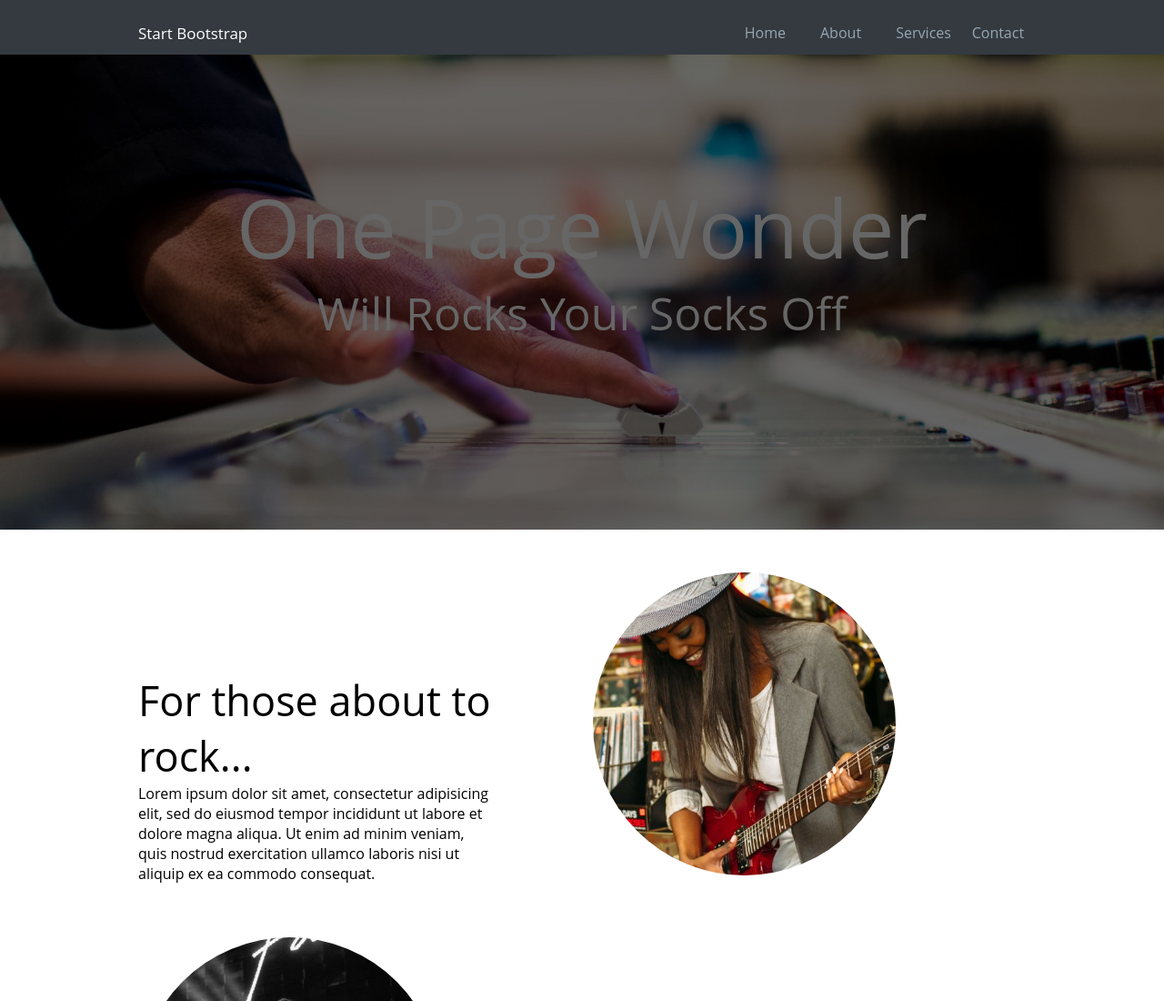
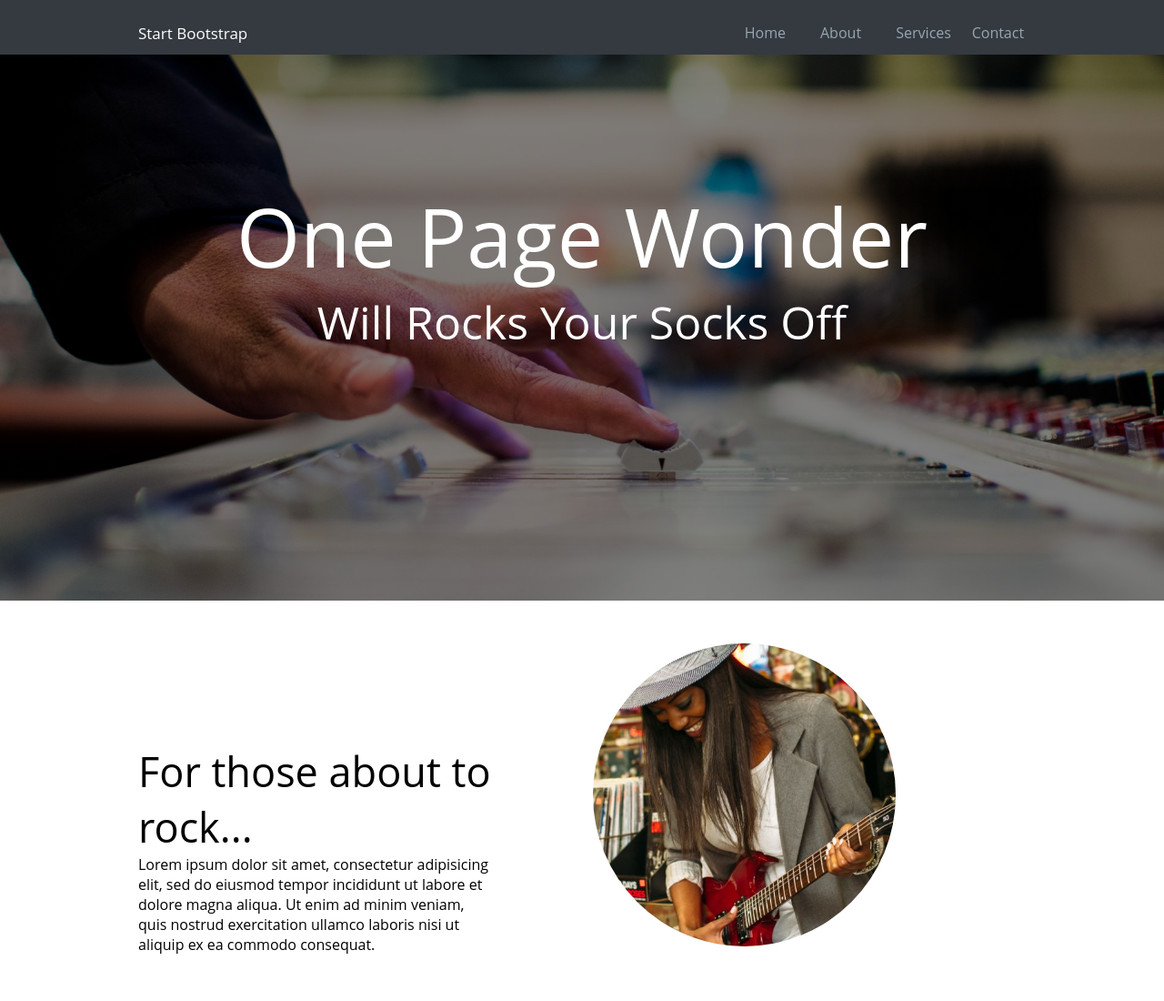
Before and after one commit to AGuerrav/Rock-Site, a plain HTML site: page index.html in a window 1280 px wide. Shown: the top 1100 px of the page at 91% size. Drawn offline with Linux system fonts and the light colour scheme.

Commit message:
header degrade

```diff
--- a/assets/css/main.css
+++ b/assets/css/main.css
@@ -28,25 +28,28 @@ h1{
   color: #97a6b2;
 }
 .container-title{
-  background-image: url(../images/header.jpg) ;
+  background: linear-gradient(rgba(0,0,0,0.5),rgba(0,0,0,0.5)), url(../images/header.jpg) no-repeat; /*fondo oscurecido sin letras*/
+  /*background-image: url(../images/header.jpg) ;
   /*background: filter(url(../images/header.jpg), brightness(50%));*/
   /*filter: brightness(50%);*/
   background-size: cover;
   background-position: center;
   background-repeat: no-repeat;
   position: relative;
+  width: 100%;
+  height: 600px;
 }
-.title::before{ /*capa que oscurece la imagen*/
+/*.title::before{ /*capa que oscurece la imagen
   content:"";
   position:absolute;
   top:0;
   left:0;
   width:100%;
   height:100%;
-  background:rgba(0,0,0,0.6);
+  background:rgba(0,0,0,0.6);*/
 }
 .title {
-  padding-top: 10%;
+
   margin-bottom: 15%;
   text-align: center;
   color: white;
@@ -55,14 +58,21 @@ h1{
   font-size: 90px;
   font-weight: 500;
   color: white;
+  padding-top: 10%;
+  text-align: center;
 }
-h4{
+.title h4{
   font-size: 50px;
   font-weight: 400;
+  color: white;
+  text-align: center;
+
+
 }
 .col-6 h4{
   font-size: 40px;
   font-weight: 400;
+
 }
 .article{
   margin-top: 145px;
```
Also changed, not shown: index.html (+0 -1 lines).
